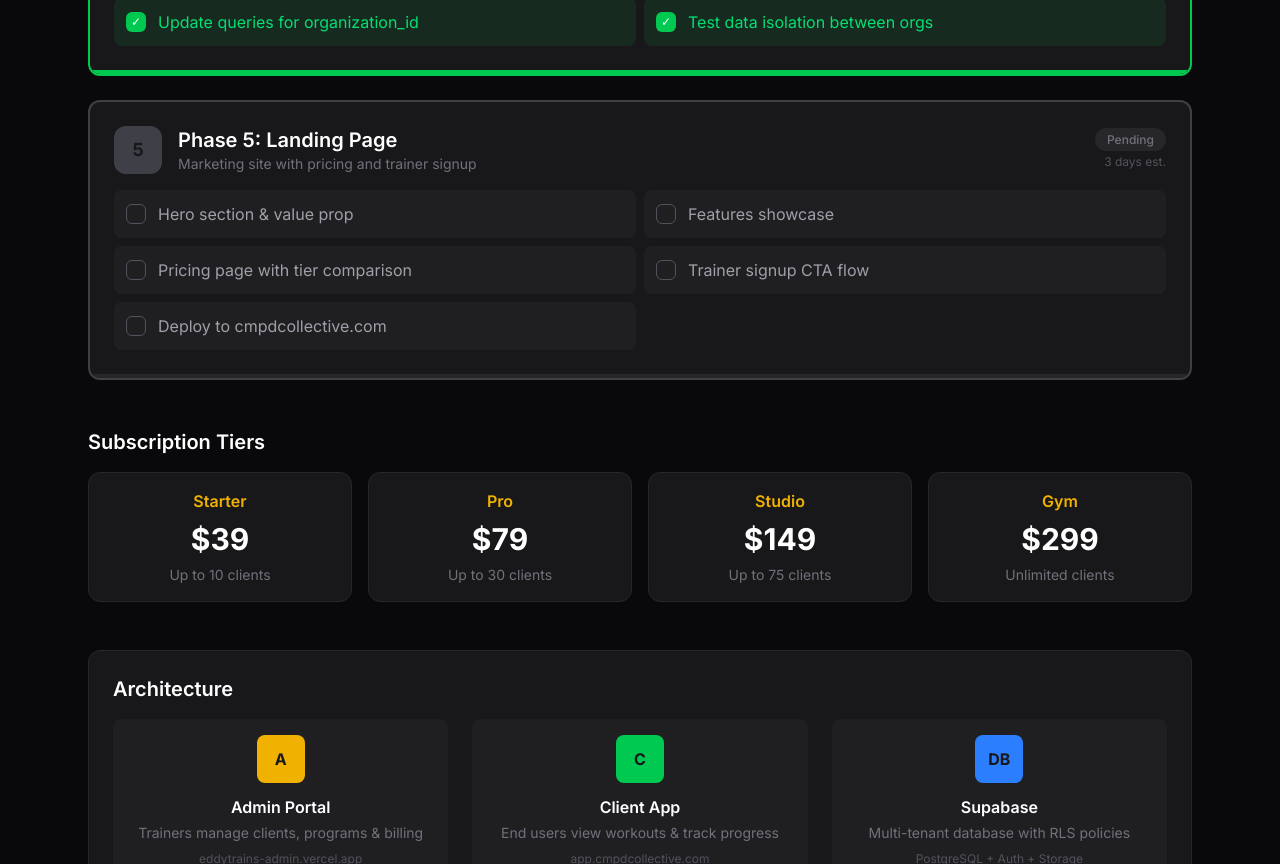
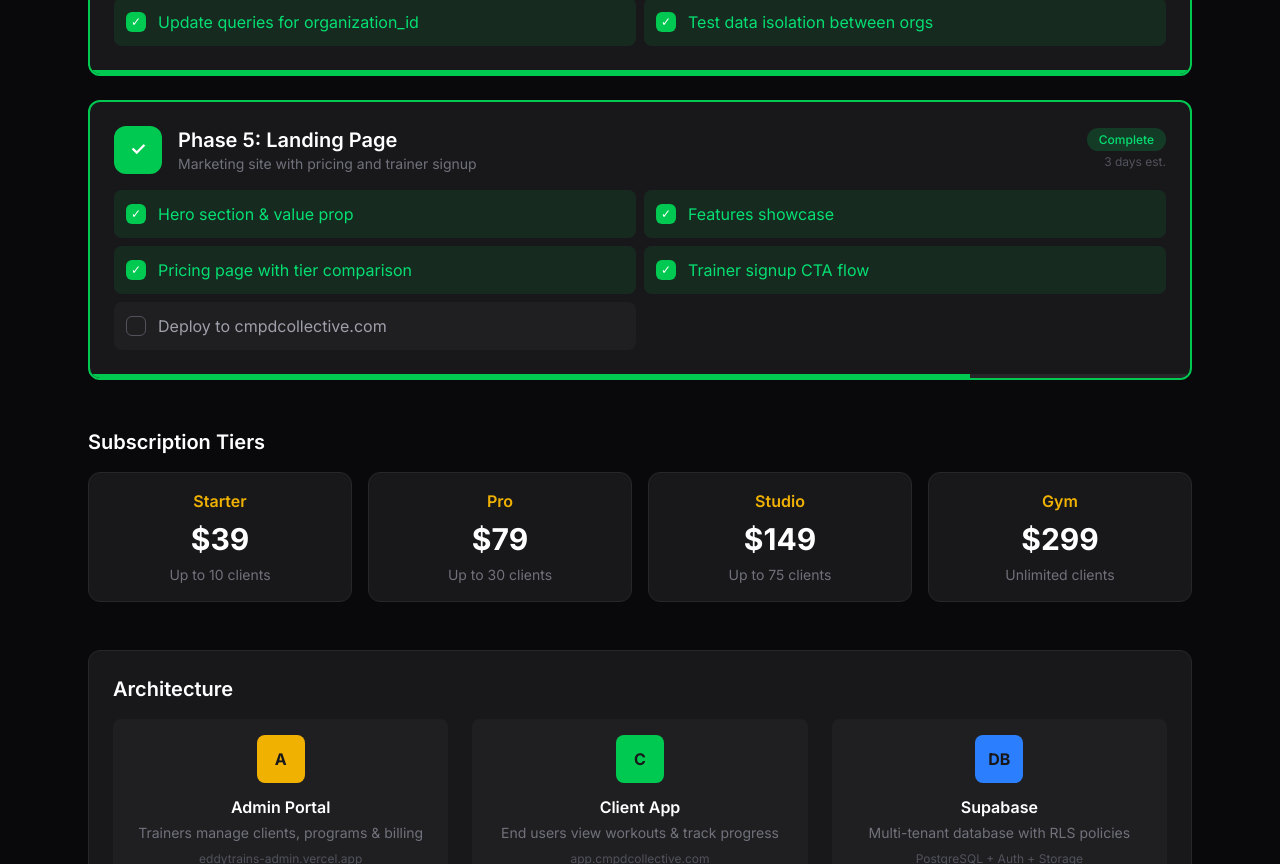
Before and after one commit to HenryWorksHard/cmpd-saas-dashboard, a Next.js app: page / in a window 1280 px wide. Shown: the part 1459-2323 px from the top of the page. Built offline with nearby package versions, Linux system fonts and the light colour scheme.

Commit message:
Phase 5 complete - all phases done!

```diff
--- a/app/page.tsx
+++ b/app/page.tsx
@@ -84,12 +84,12 @@ const phases: Phase[] = [
     name: 'Landing Page',
     description: 'Marketing site with pricing and trainer signup',
     estimatedDays: 3,
-    status: 'pending',
+    status: 'complete',
     tasks: [
-      { name: 'Hero section & value prop', done: false },
-      { name: 'Features showcase', done: false },
-      { name: 'Pricing page with tier comparison', done: false },
-      { name: 'Trainer signup CTA flow', done: false },
+      { name: 'Hero section & value prop', done: true },
+      { name: 'Features showcase', done: true },
+      { name: 'Pricing page with tier comparison', done: true },
+      { name: 'Trainer signup CTA flow', done: true },
       { name: 'Deploy to cmpdcollective.com', done: false },
     ],
   },
```
